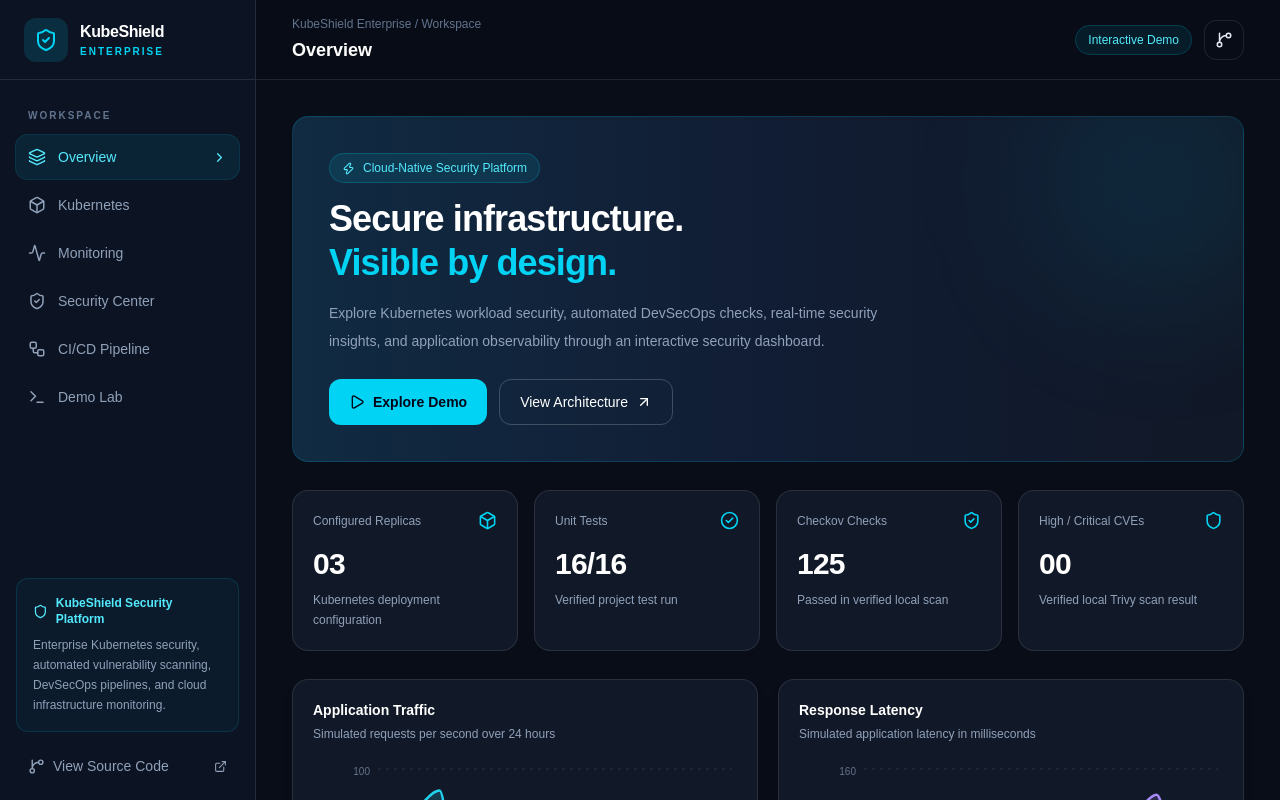
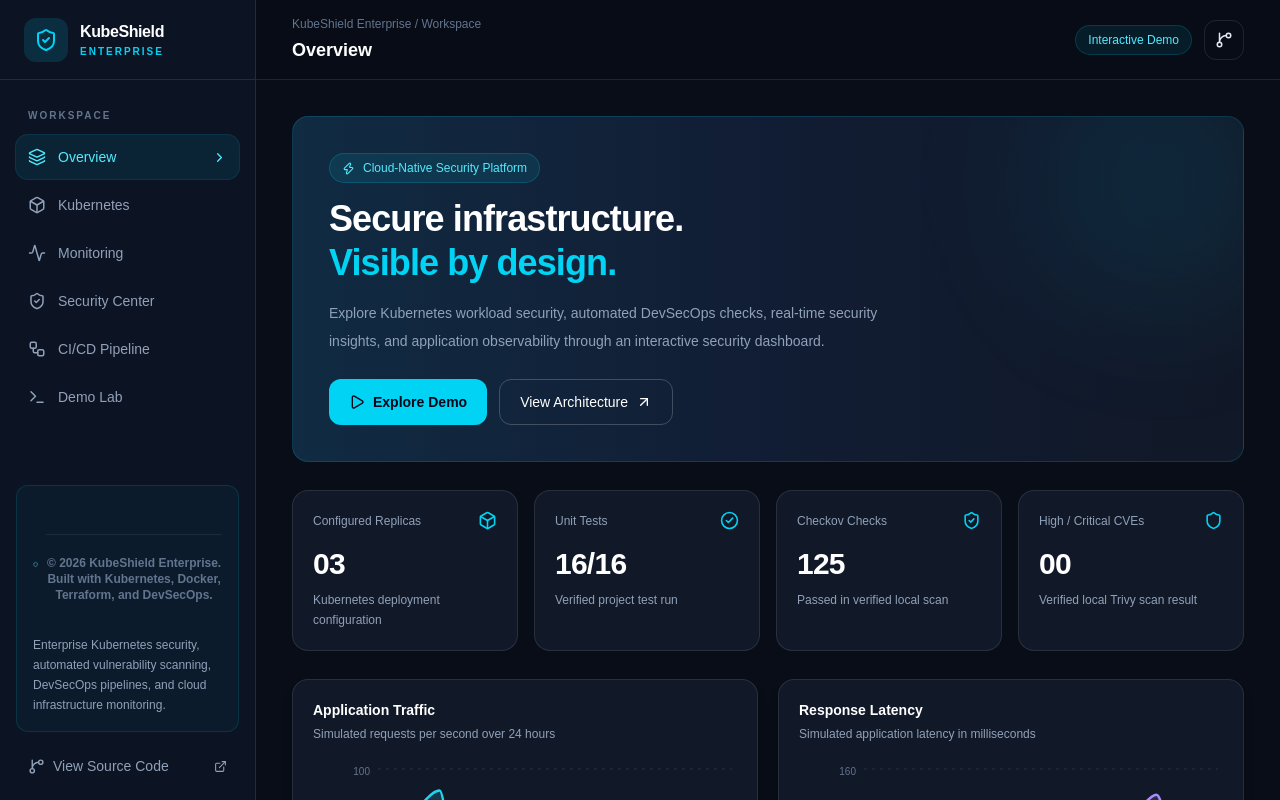
Before and after one commit to S18-01/KubeShield-Enterprise, a Next.js app in the folder frontend/: page / in a window 1280 px wide. Shown: the top 800 px of the page. Built offline with nearby package versions, Linux system fonts and the light colour scheme.

Commit message:
Clean sidebar and simplify dashboard footer

```diff
--- a/frontend/src/app/page.tsx
+++ b/frontend/src/app/page.tsx
@@ -338,7 +338,9 @@ export default function Home() {
           <div className="rounded-xl border border-cyan-500/15 bg-cyan-500/5 p-4">
             <div className="flex items-center gap-2 text-xs font-semibold text-cyan-300">
               <Shield size={15} />
-              KubeShield Security Platform
+              <footer className="mt-8 border-t border-slate-800 pt-5 pb-6 text-center text-xs text-slate-500">
+  © 2026 KubeShield Enterprise. Built with Kubernetes, Docker, Terraform, and DevSecOps.
+</footer>
             </div>
             <p className="mt-2 text-xs leading-5 text-slate-400">
   Enterprise Kubernetes security, automated vulnerability scanning,
```
